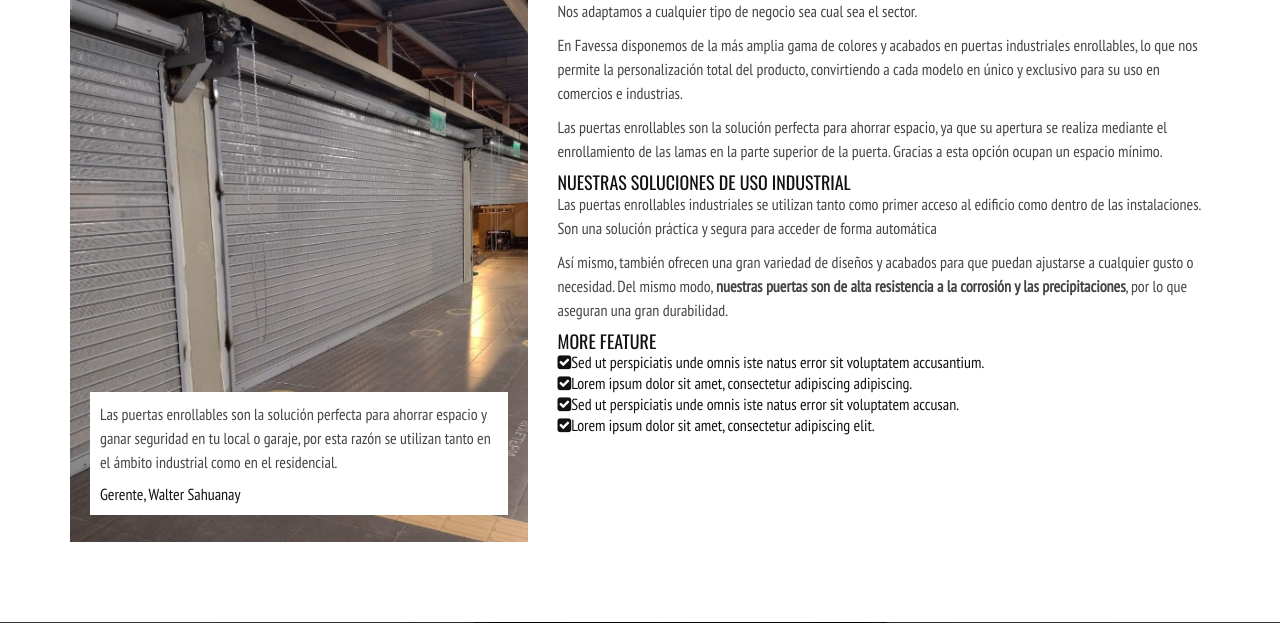
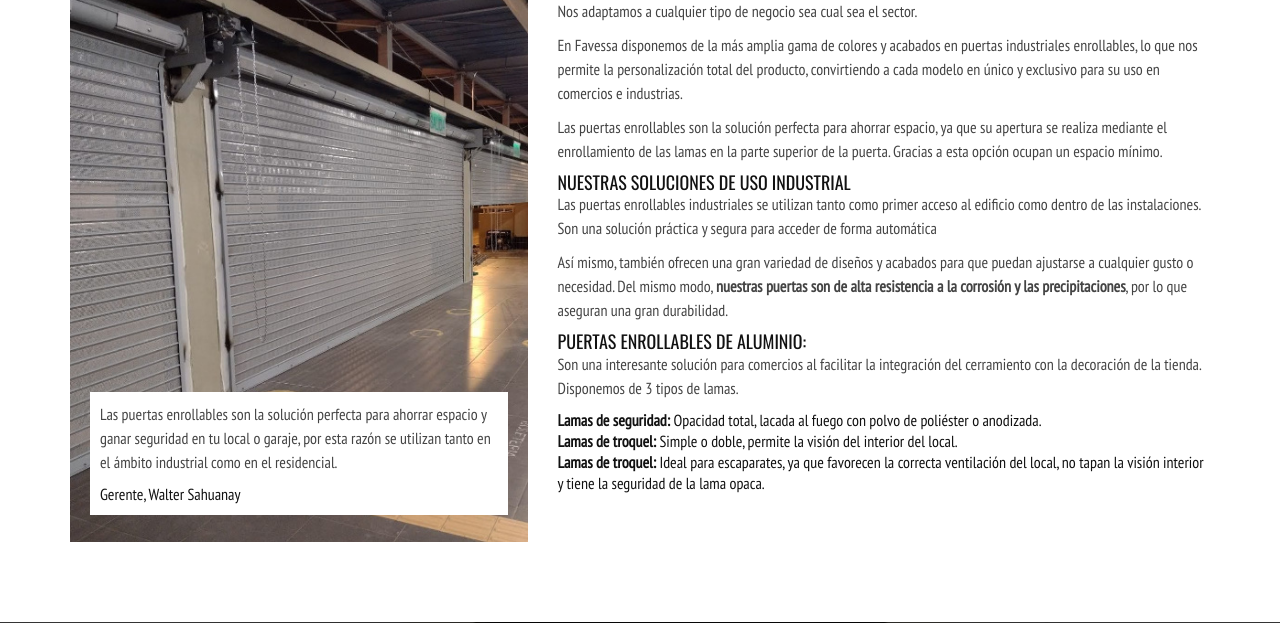
Before and after one commit to ericksonespejo/favweb, a PHP site: page / in a window 1280 px wide. Shown: the part 1017-1640 px from the top of the page. Run offline with PHP 8.4, Linux system fonts and the light colour scheme; some libraries are stand-ins or nearby versions.

Commit message:
cambio de texto nosotros por su correspondiente de puerta enrollable

```diff
--- a/includes/inicio/nosotros.php
+++ b/includes/inicio/nosotros.php
@@ -29,12 +29,12 @@
                        <h4>Nuestras soluciones de uso industrial</h4>
                        <p>Las puertas enrollables industriales se utilizan tanto como primer acceso al edificio como dentro de las instalaciones. Son una solución práctica y segura para acceder de forma automática </p>
                        <p>Así mismo, también ofrecen una gran variedad de diseños y acabados para que puedan ajustarse a cualquier gusto o necesidad. Del mismo modo, <b>nuestras puertas son de alta resistencia a la corrosión y las precipitaciones</b>, por lo que aseguran una gran durabilidad.</p>
-                       <h4>More Feature</h4>
+                       <h4>Puertas enrollables de aluminio:</h4>
+                       <p>Son una interesante solución para comercios al facilitar la integración del cerramiento con la decoración de la tienda. Disponemos de 3 tipos de lamas.</p>
                        <ul>
-                           <li><i class="fa fa-check-square"></i>Sed ut perspiciatis unde omnis iste natus error sit voluptatem accusantium.</li>
-                           <li><i class="fa fa-check-square"></i>Lorem ipsum dolor sit amet, consectetur adipiscing adipiscing.</li>
-                           <li><i class="fa fa-check-square"></i>Sed ut perspiciatis unde omnis iste natus error sit voluptatem accusan.</li>
-                           <li><i class="fa fa-check-square"></i>Lorem ipsum dolor sit amet, consectetur adipiscing elit.</li>
+                        <li><b>Lamas de seguridad:</b> Opacidad total, lacada al fuego con polvo de poliéster o anodizada.</li>
+                        <li><b>Lamas de troquel:</b> Simple o doble, permite la visión del interior del local.</li>
+                        <li><b>Lamas de troquel:</b> Ideal para escaparates, ya que favorecen la correcta ventilación del local, no tapan la visión interior y tiene la seguridad de la lama opaca.</li>
                        </ul>
                    </div>
 
```
